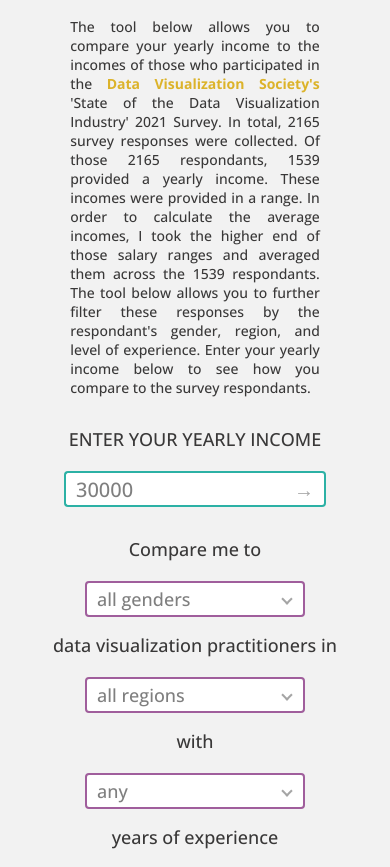
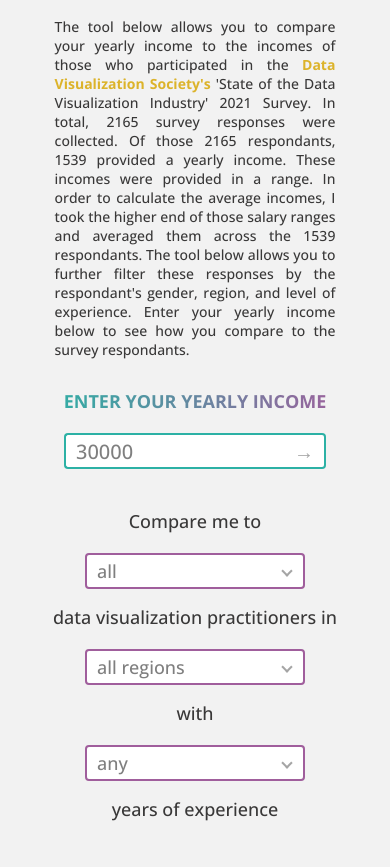
Before and after one commit to two-n/dvs-2021, a website built with Parcel: page index.html in a window 390 px wide. Shown: the part 233-1100 px from the top of the page. Built offline with nearby package versions, Linux system fonts and the light colour scheme.

Commit message:
more styling tweaks

```diff
--- a/index.html
+++ b/index.html
@@ -9,7 +9,7 @@
 <head>
   <meta charset="utf-8">
   <meta http-equiv="X-UA-Compatible" content="IE=edge">
-  <title>DVS 2021</title>
+  <title>Pay Explorer</title>
   <meta name="description" content="">
   <meta name="viewport" content="width=device-width, initial-scale=1">
 </head>
@@ -24,7 +24,7 @@
     <nav id="footer">
       <a href="https://www.datavisualizationsociety.org/" target=_blank>
         <img src="./src/globals/styles/images/dvs.png" /> </a>
-
+      <div>Made with ♥ by Mia Szarvas. Thank you to my teammates at Two-N for the help and advice.</div>
       <a href="https://two-n.com/" target=_blank>
         <img src="./src/globals/styles/images/2N-logo.svg" /> </a>
     </nav>
--- a/src/components/Chart/chart.js
+++ b/src/components/Chart/chart.js
@@ -1,7 +1,7 @@
 import {
   select, axisBottom, axisLeft, format, pie, arc, area,
   scaleLinear, scaleBand, scaleOrdinal, max, scaleSqrt,
-  axisTop, descending, timeFormat, min, pointer, ascending
+  axisTop, descending, timeFormat, min, pointer, line
 } from 'd3'
 
 // local
@@ -198,7 +198,7 @@ export default class Chart {
     this.WIDTH = select('.bar-container').node().getBoundingClientRect().width
 
     this.draw()
-
+    this.drawDisclaimer()
 
   }
 
@@ -216,8 +216,6 @@ export default class Chart {
       this.drawArea()
     }
     this.drawDropdowns()
-    this.drawDisclaimer()
-
   }
 
   drawDropdowns() {
@@ -244,7 +242,7 @@ export default class Chart {
     const mappedAreaData = areaData.map(([x, y]) => (y < 0 ? [x, -y] : [x, y]))
     const yDomain = [0, max(mappedAreaData.map(([_, dollars]) => dollars))]
     const yRange = loss ? [CONFIG.MARGIN.y, CONFIG.HEIGHT - CONFIG.MARGIN.y] : [CONFIG.HEIGHT - CONFIG.MARGIN.y, CONFIG.MARGIN.y]
-    const xScale = scaleLinear([1, 30], [CONFIG.MARGIN.x, this.WIDTH - CONFIG.MARGIN.x])
+    const xScale = scaleLinear([1, 30], [CONFIG.MARGIN.left, this.WIDTH - CONFIG.MARGIN.right])
     const yScale = scaleLinear(yDomain, yRange)
     const xAxisLine = loss ? axisTop(xScale).ticks(5).tickSizeOuter(0) : axisBottom(xScale).ticks(8).tickSizeOuter(0).tickPadding(14)
     const yAxisLine = axisLeft(yScale).ticks(5).tickFormat(format("$~s")).tickSizeOuter(0)
@@ -284,10 +282,14 @@ export default class Chart {
       .data([0])
       .join('g')
       .attr('class', `${C.Y}-${C.AXIS}`)
-      .attr('transform', `translate(${CONFIG.MARGIN.x}, 0)`)
+      .attr('transform', `translate(${CONFIG.MARGIN.left}, 0)`)
       .transition()
       .call(yAxisLine)
 
+    const lineGenerator =
+      line()
+        .x(([x]) => xScale(x))
+        .y(([_, y]) => yScale(y))
     const areaGenerator =
       area()
         .x(([x]) => xScale(x))
@@ -301,6 +303,17 @@ export default class Chart {
       .transition()
       .attr("fill", CONFIG.COLOR_RANGE[this.toggleVal.text][0])
       .attr("d", areaGenerator)
+
+    svg
+      .selectAll('path.wealth-line')
+      .data([mappedAreaData])
+      .join('path')
+      .attr('class', 'wealth-line')
+      .transition()
+      .attr("stroke", CONFIG.COLOR_RANGE[this.toggleVal.text][1])
+      .attr("stroke-width", 3)
+      .attr("fill", "none")
+      .attr("d", lineGenerator)
 
     // intersecting line
     const tooltipLine = svg.append('line').attr("class", "tooltip-line");
@@ -526,7 +539,7 @@ export default class Chart {
 
     const barData = this.barData
     const yScale = scaleLinear([0, max(barData.map(([_, { avg_pay_high }]) => avg_pay_high))], [CONFIG.HEIGHT - CONFIG.MARGIN.y, CONFIG.MARGIN.y])
-    const xScale = scaleBand(["You", this.gender], [CONFIG.MARGIN.x, this.WIDTH - CONFIG.MARGIN.x]).padding(.05)
+    const xScale = scaleBand(["You", this.gender], [CONFIG.MARGIN.left, this.WIDTH - CONFIG.MARGIN.right]).padding(.05)
     const xAxis = axisBottom(xScale).tickSizeOuter(0)
     const yAxis = axisLeft(yScale).ticks(5).tickFormat(format("$~s")).tickSizeOuter(0)
     const colorScale = scaleOrdinal(["You", this.gender], CONFIG.COLOR_RANGE[this.toggleVal.text])
@@ -566,7 +579,7 @@ export default class Chart {
       .data([0])
       .join('g')
       .attr('class', `${C.Y}-${C.AXIS} `)
-      .attr('transform', `translate(${CONFIG.MARGIN.x}, 0)`)
+      .attr('transform', `translate(${CONFIG.MARGIN.left}, 0)`)
       .transition()
       .call(yAxis)
 
@@ -587,7 +600,11 @@ export default class Chart {
       )
       .selectAll(`rect.${C.BAR} `)
       .data((d) => [d])
-      .join("rect")
+      .join(enter =>
+        enter
+          .append("rect")
+          .attr("y", ([, { avg_pay_high }]) => yScale(0))
+      )
       .attr("class", `${C.BAR} `)
       .attr("rx", 5)
       .attr("width", xScale.bandwidth())
@@ -597,9 +614,7 @@ export default class Chart {
         "height",
         ([_, { avg_pay_high }]) => CONFIG.HEIGHT - CONFIG.MARGIN.y - yScale(avg_pay_high)
       )
-      .transition()
       .attr("fill", ([gender]) => colorScale(gender))
-
   }
 
   handleFilter = (selectedOption, filter) => {
@@ -625,28 +640,46 @@ export default class Chart {
 
   drawDisclaimer() {
     this.selection
-      .append("div")
+      .selectAll(".disclaimer")
+      .data([0])
+      .join("div")
       .attr('class', 'disclaimer')
       .call(div =>
-        div.append("div")
+        div
+          .selectAll(".regions-disclaimer")
+          .data([0])
+          .join("div")
+          .attr('class', 'regions-disclaimer')
           .html("I divided the countries in the survey into the following regions:")
       )
-      .call(div => div.append('ul')
+      .call(div => div
+        .selectAll('.region-ul')
+        .data([0])
+        .join("ul")
+        .attr('class', 'region-ul')
         .selectAll('.region-list')
         .data(Object.entries(REGIONS).filter(([k, v]) => k !== "All Regions"))
         .join('li')
         .attr('class', 'region-list')
         .html(([k, v]) => `<strong>${k}</strong>: ${v.sort().join(", ")}`))
       .call(div =>
-        div.append("div")
+        div.selectAll(".experience-disclaimer")
+          .data([0])
+          .join("div")
+          .attr('class', 'experience-disclaimer')
           .html("I divided the experience levels in the survey into the following brackets:")
       )
-      .call(div => div.append('ul')
-        .selectAll('.experience-list')
-        .data(Object.entries(EXPERIENCE).filter(([k, v]) => k !== "Any"))
-        .join('li')
-        .attr('class', 'experience-list')
-        .html(([k, v]) => `<strong>${k}</strong>: ${v.sort().join(", ")}`))
+      .call(div =>
+        div
+          .selectAll('.experience-ul')
+          .data([0])
+          .join("ul")
+          .attr('class', 'experience-ul')
+          .selectAll('.experience-list')
+          .data(Object.entries(EXPERIENCE).filter(([k, v]) => k !== "Any"))
+          .join('li')
+          .attr('class', 'experience-list')
+          .html(([k, v]) => `<strong>${k}</strong>: ${v.sort().join(", ")}`))
   }
 
   clear() {
--- a/src/components/Chart/style.scss
+++ b/src/components/Chart/style.scss
@@ -13,6 +13,8 @@ body {
   min-height: 100vh;
   margin: 0 auto;
   background-color: $colorNeutralLight;
+  font-family: $fontNormal;
+
 }
 
 .empty {
@@ -41,6 +43,7 @@ body {
   background-color: $colorNeutralLight;
   margin-top: 50px;
   z-index: 5;
+  font-size: $fontSizeSmall;
 
   img {
     width: 50px;
@@ -57,7 +60,6 @@ body {
   flex-direction: column;;
   row-gap: 20px;
   padding-top: 30px;
-  font-family: $fontNormal;
   color: $colorNeutralDark;
 
   a {
@@ -90,11 +92,14 @@ body {
     display: flex;
     flex-wrap: wrap;
     align-items: center;
-    gap: 20px 10px;
-    justify-content: space-between;
+    // gap: 20px 10px;
+    justify-content: space-evenly;
     width: 60%;
     margin:  auto;
 
+    > div {
+      margin: 10px 0;
+    }
     // make dropdown drop over its siblings
     :nth-child(2) {
       z-index: 3;
@@ -108,7 +113,6 @@ body {
 
   .filter-label {
     white-space:nowrap;
-    // margin-right: 10px;
   }
 
   .input-container, .input-label {
@@ -125,6 +129,7 @@ body {
       max-width: 220px;
       text-transform: capitalize;
       padding: 0px 10px;
+      margin: 0;
     }
 
     input {
@@ -167,6 +172,18 @@ body {
     margin-bottom: $spacing;
   }
 
+  .input-label {
+    font-weight: 700;
+    text-align: center;
+    background-color: $colorPrimary;
+    background-image: linear-gradient(90deg, $colorPrimary, $colorSecondary);
+    background-size: 100%;
+    -webkit-background-clip: text;
+    -moz-background-clip: text;
+    -webkit-text-fill-color: transparent;
+    -moz-text-fill-color: transparent;
+  }
+
   .intro {
     text-align: center;
     font-weight: 500;
@@ -205,7 +222,6 @@ body {
 
     .tick text {
       font-size: $fontSizeSmall;
-      // fill: $colorNeutralText;
     }
 
     text {
@@ -237,11 +253,12 @@ body {
           font-weight: 700;
           justify-content: center;
           font-size: 40px;
-          border: 2px dashed $colorSecondary;
+          border: 3px dashed $colorSecondary;
           width: 200px;
           height: 200px;
           border-radius: 50%;
           position: absolute;
+          z-index: 10;
         }
         :last-child {
           border: 4px solid $colorPrimary;
@@ -260,6 +277,14 @@ body {
     .wealth-gap {
       fill: $colorPrimary;
     }
+
+    .wealth-line {
+      stroke: $colorSecondary;
+      stroke-width: 3;
+      fill: none;
+      stroke-linecap: round;
+    }
+
     .area-container, .percent-container, .bar-container, .donut-container {
       text-align: center;
       width: 100%;
@@ -300,13 +325,19 @@ body {
   }
 }
 
-@media screen and (max-width: 600px) {
+@media screen and (max-width: 900px) {
   .grid {
     grid-template-columns: 1fr;
+    display: flex;
+    justify-content: center;
+  }
+
+  .text-wrapper {
+    text-align: justify;
   }
 
   .intro :first-child {
-    width: 80%;
+    width: 90%;
   }
 
   .filter-wrapper {
@@ -319,8 +350,11 @@ body {
     justify-content: center;
   }
 }
+
 .tooltip-line {
-  stroke: $colorSecondary;
+  stroke: $colorTertiary;
+  stroke-linecap: round;
+
 }
 .tooltip {
   background-color: $colorNeutralLight;
--- a/src/components/Dropdown/style.scss
+++ b/src/components/Dropdown/style.scss
@@ -2,7 +2,6 @@
 
 .filter-wrapper {
   position: relative;
-  // top: 25px;
   height: 32px;
   min-width: 220px;
   text-transform: lowercase;
--- a/src/globals/constants.js
+++ b/src/globals/constants.js
@@ -17,7 +17,7 @@ const CLASSES = {
 const CONFIG = {
   HEIGHT: 300,
   WIDTH: 400,
-  MARGIN: { x: 80, y: 40 },
+  MARGIN: { left: 80, right: 40, y: 40 },
   COLOR_RANGE: {
     gray: ["#929292", "#464646"], color: ["#2CB1A5",
       "#A05E9C"]
@@ -48,7 +48,7 @@ const REGIONS = {
 }
 
 const EXPERIENCE = { "Any": "All", "2 or less": ["Less than 1 year", "1", "2"], "3-5": ["3", "4", "5"], "6-10": ["6–10"], "11 or more": ["11–15", "16–20", "21–25", "26–30", "More than 30"] }
-const GENDERS = ["All Genders", "Female", "Male", "Self-described"]
+const GENDERS = ["All", "Female", "Male", "Self-described"]
 
 const TEXT = {
   INTRO: `The tool below allows you to compare your yearly income to the incomes of those who
--- a/src/globals/helpers.js
+++ b/src/globals/helpers.js
@@ -16,10 +16,10 @@ const getBarData = (data, currentRegion, yearsDVExp, currentGender) => {
       PayAnnual && PayAnnual !== "I am not compensated on a yearly basis" &&
       (currentRegion === "All Regions" || REGIONS[currentRegion].includes(Loc1Country)) &&
       (yearsDVExp === "Any" || EXPERIENCE[yearsDVExp].includes(YearsDVExperience)) &&
-      (currentGender === "All Genders" || currentGender === Gender_summarized)
+      (currentGender === "All" || currentGender === Gender_summarized)
   )
 
-  const genders = currentGender === "All Genders" ? [["All Genders", people]] : [...group(people, (d) => d.Gender_summarized).entries()]
+  const genders = currentGender === "All" ? [["All", people]] : [...group(people, (d) => d.Gender_summarized).entries()]
   const distribution = genders.map(
     ([k, v]) => [
       k,
```
